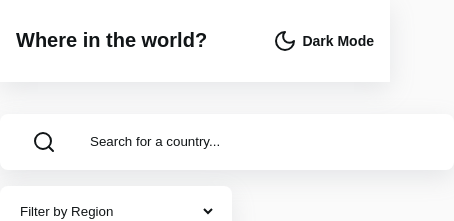
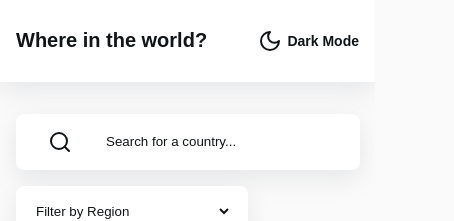
Before and after one commit to ArtemMazin/countries, a React (Create React App) app: page / in a window 390 px wide. Shown: the top 221 px of the page, 454 px wide, since content can reach past the window. Built offline with nearby package versions, Linux system fonts and the light colour scheme; no server answers.

Commit message:
fix: исправить mobile верстку

```diff
--- a/src/components/country/country.module.css
+++ b/src/components/country/country.module.css
@@ -3,6 +3,7 @@
   background-color: var(--colors-ui-base);
   border-radius: var(--radii);
   box-shadow: var(--shadow);
+  cursor: pointer;
 }
 
 .info {
--- a/src/components/main/main.module.css
+++ b/src/components/main/main.module.css
@@ -1,9 +1,9 @@
 .main {
-  padding: 4rem 0;
+  padding: 4rem;
 }
 
 @media (max-width: 767px) {
   .main {
-    padding: 2rem 0;
+    padding: 2rem 1rem;
   }
 }
--- a/src/components/search/search.module.css
+++ b/src/components/search/search.module.css
@@ -1,6 +1,7 @@
 .search_container {
   margin-bottom: 0;
-  width: 280px;
+  max-width: 280px;
+  width: 100%;
   background-color: var(--colors-ui-base);
   padding: 1rem 2rem;
   display: flex;
--- a/src/index.css
+++ b/src/index.css
@@ -28,7 +28,8 @@ body[data-theme='light'] {
   --shadow: rgba(149, 157, 165, 0.2) 0px 8px 24px;
 }
 
-body {
+body,
+html {
   margin: 0;
   font-family: var(--family);
   color: var(--colors-text);
@@ -36,6 +37,9 @@ body {
   background-color: var(--colors-bg);
   -webkit-font-smoothing: antialiased;
   -moz-osx-font-smoothing: grayscale;
+  scroll-behavior: smooth;
+  scroll-padding-top: 20px;
+  scrollbar-gutter: stable;
   text-rendering: optimizelegibility;
   text-size-adjust: 100%;
 }
--- a/src/pages/detail-page/detail.module.css
+++ b/src/pages/detail-page/detail.module.css
@@ -1,5 +1,5 @@
 .wrapper {
-  margin-top: 4rem;
+  margin: 4rem 0;
   width: 100%;
   display: grid;
   grid-template-columns: 100%;
--- a/src/pages/home-page/home.tsx
+++ b/src/pages/home-page/home.tsx
@@ -39,13 +39,7 @@ export function HomePage() {
           countries.length > 0 &&
           filteredCountries.map((item) => {
             return (
-              item &&
-              item.capital &&
-              item.capital.length > 0 &&
-              item.region &&
-              item.name &&
-              item.name.common &&
-              item.population && (
+              item && (
                 <li key={item.name.official}>
                   <Country item={item} />
                 </li>
```
